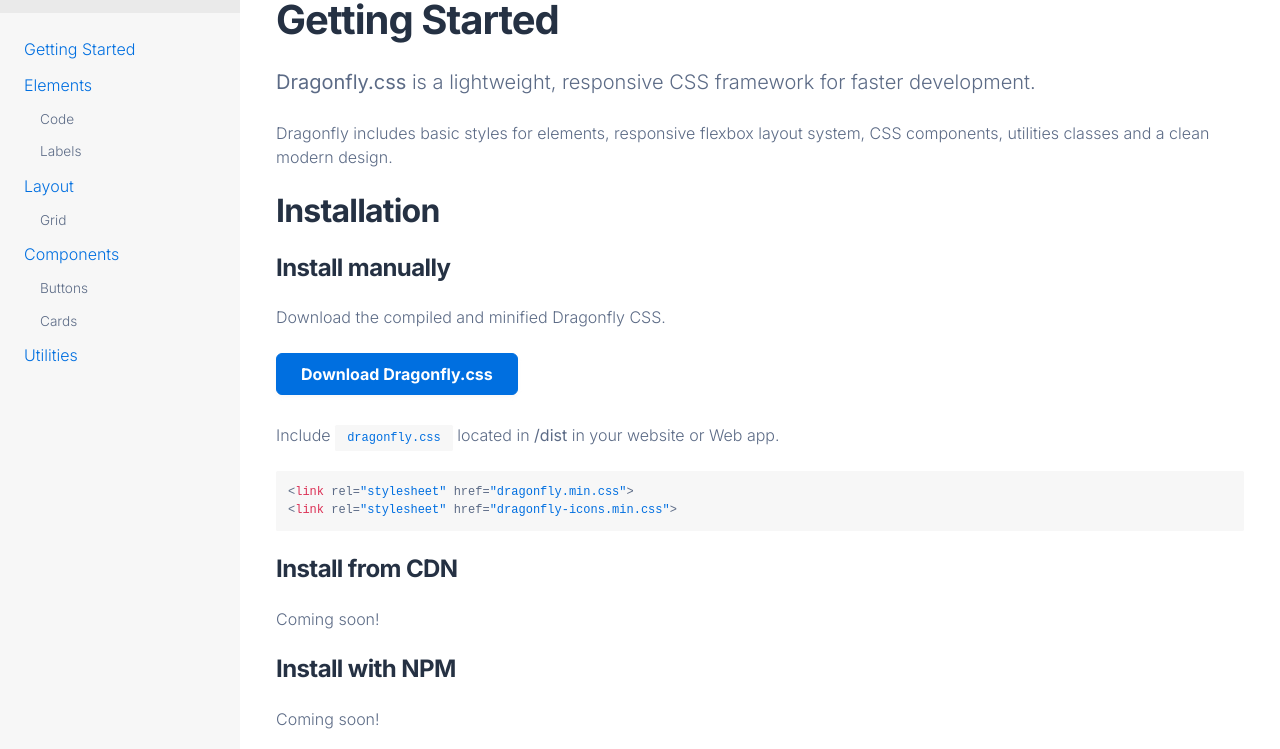
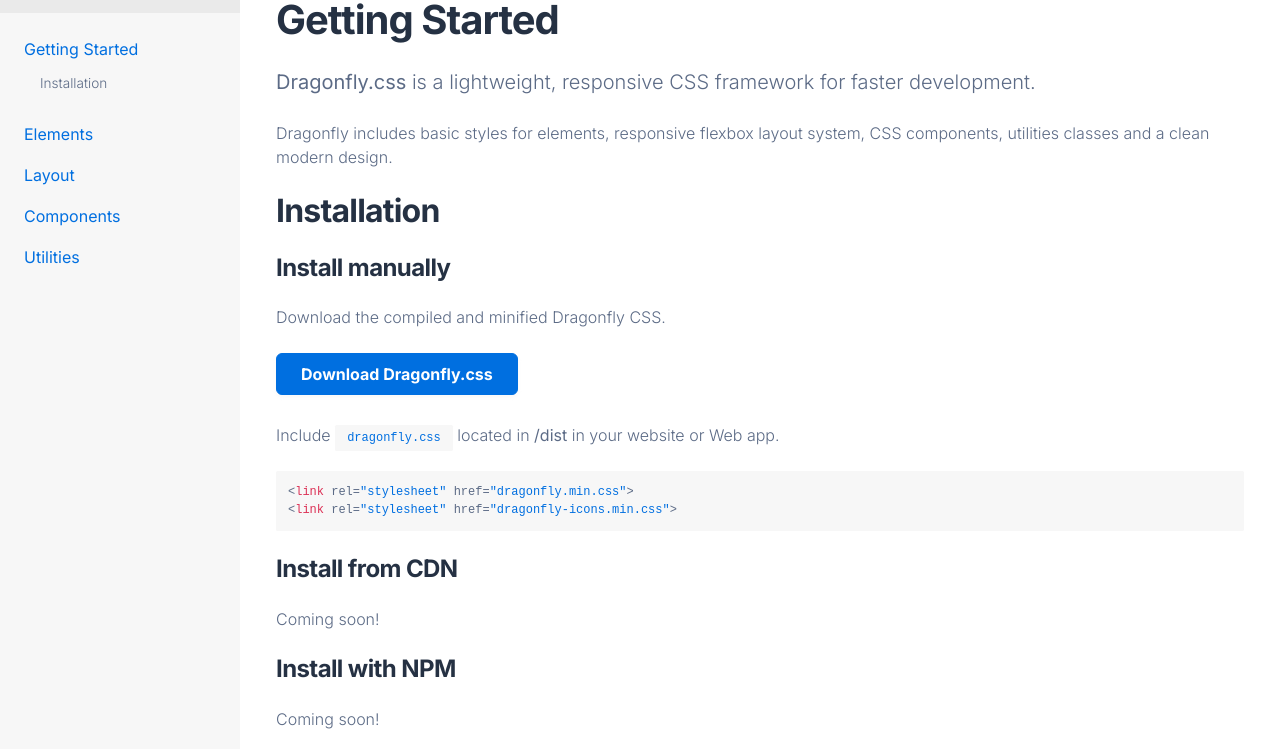
Before and after one commit to jeffbredenkamp/dragonfly, a website: page docs/getting-started.html in a window 1280 px wide. Shown: the part 51-800 px from the top of the page. Drawn offline with Linux system fonts and the light colour scheme; files that its build step writes are made by us from their sources.

Commit message:
accordian added to docs sidebar nav

```diff
--- a/docs/getting-started.html
+++ b/docs/getting-started.html
@@ -27,36 +27,42 @@
         </div>
         <nav class="docs-nav">
             <ul class="accordion">
-                <li class="accordion-item">
-                    <a href="getting-started.html" data-accordion="trigger" class="accordion-trigger">Getting Started</a>
-                </li>
-                <li class="accordion-item">
-                    <a href="#" data-accordion="trigger" class="accordion-trigger">Elements</a>
-
-                    <ul>
-                        <li>Code</li>
-                        <li>Labels</li>
+                <li class="a-container active">
+                  <button class="a-btn">Getting Started <span></span></button>
+                    <ul class="a-panel">
+                        <li>Installation</li>
                     </ul>
                 </li>
-                <li class="accordion-item">
-                    <a href="#" data-accordion="trigger" class="accordion-trigger">Layout</a>
-                    <ul>
+                <li class="a-container">
+                    <button class="a-btn">Elements <span></span></button>
+                      <ul class="a-panel">
+                          <li>Code</li>
+                          <li>Label</li>
+                      </ul>
+                  </li>
+                  <li class="a-container">
+                    <button class="a-btn">Layout <span></span></button>
+                      <ul class="a-panel">
                           <li>Grid</li>
                       </ul>
                   </li>
-                <li class="accordion-item">
-                    <a href="#" data-accordion="trigger" class="accordion-trigger">Components</a>
-
-                    <ul>
-                        <li>Buttons</li>
-                        <li>Cards</li>
+                  <li class="a-container">
+                    <button class="a-btn">Components <span></span></button>
+                      <ul class="a-panel">
+                          <li>Button</li>
+                          <li>Card</li>
                       </ul>
                   </li>
-                <li class="accordion-item">
-                    <a href="#" data-accordion="trigger" class="accordion-trigger">Utilities</a>
+                  <li class="a-container">
+                    <button class="a-btn">Utilities <span></span></button>
+                      <ul class="a-panel">
+                          <li>Spacing</li>
+                      </ul>
                   </li>
             </ul>
             </nav>
+
+
     </div>
 
     <div class="docs-content">
@@ -122,5 +128,7 @@
 
     </div>
 
+
+<script src="dist/js/docs.js"></script>
 </body>
 </html>
--- /dev/null
+++ b/docs/src/js/docs.js
@@ -0,0 +1,20 @@
+function initAcc(elem, option){
+    document.addEventListener('click', function (e) {
+        if (!e.target.matches(elem+' .a-btn')) return;
+        else{
+            if(!e.target.parentElement.classList.contains('active')){
+                if(option==true){
+                    var elementList = document.querySelectorAll(elem+' .a-container');
+                    Array.prototype.forEach.call(elementList, function (e) {
+                        e.classList.remove('active');
+                    });
+                }
+                e.target.parentElement.classList.add('active');
+            }else{
+                e.target.parentElement.classList.remove('active');
+            }
+        }
+    });
+}
+
+initAcc('.accordion', false);
--- a/docs/src/scss/docs.scss
+++ b/docs/src/scss/docs.scss
@@ -74,6 +74,7 @@
             bottom: 1.5rem;
             -webkit-overflow-scrolling: touch;
             overflow-y: auto;
+            overflow-x: hidden;
             position: fixed;
             top: 4.5rem;
             width: 12rem;
@@ -95,6 +96,56 @@
         }
     }
 }
+
+// Nav collapse
+
+.accordion{
+    display:flex;
+    flex-direction:column;
+    width:100%;
+    height:auto;
+
+    .a-container{
+        display:flex;
+        flex-direction:column;
+        width:100%;
+        padding-bottom:5px;
+
+        .a-btn {
+            background: none;
+            text-align: left;
+            padding: 0;
+            border: none;
+            cursor: pointer;
+            color: #006fe0;
+
+            &:hover {
+                color: #0056ad;
+            }
+        }
+
+        .a-panel{
+            width:100%;
+            color:#5c6b86;
+            transition:all .2s ease-in-out;
+            opacity:0;
+            height:auto;
+            max-height:0;
+            overflow:hidden;
+            padding:0;
+            margin-left: 1rem;
+        }
+
+        &.active {
+            .a-panel{
+                opacity:1;
+                max-height:500px
+            }
+        }
+    }
+
+}
+
 
 footer {
     padding: 2rem 0;
```
Also changed, not shown: docs/dist/css/docs.min.css, docs/dist/js/docs.js (added). Lines whose indentation alone changed are shown as unchanged.
